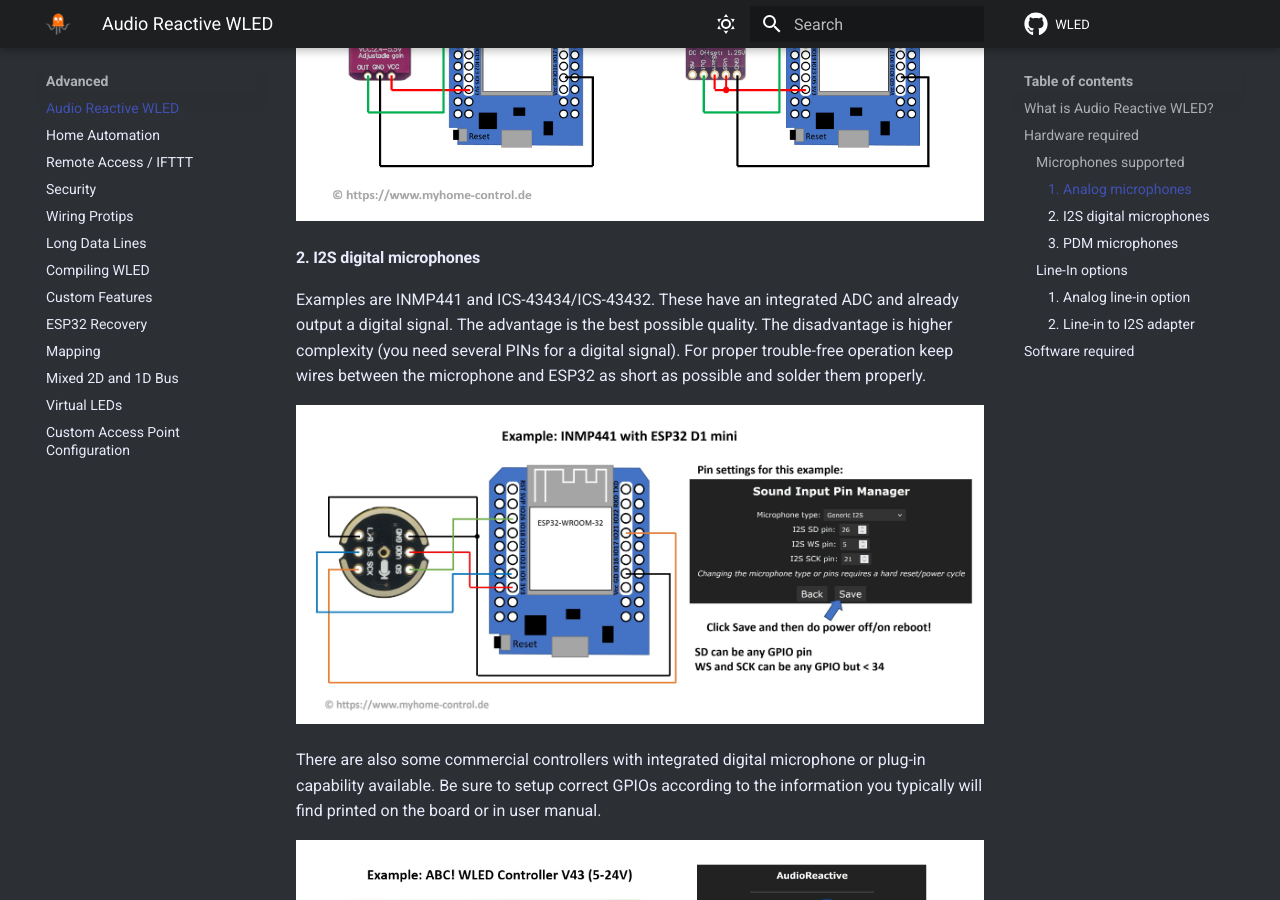
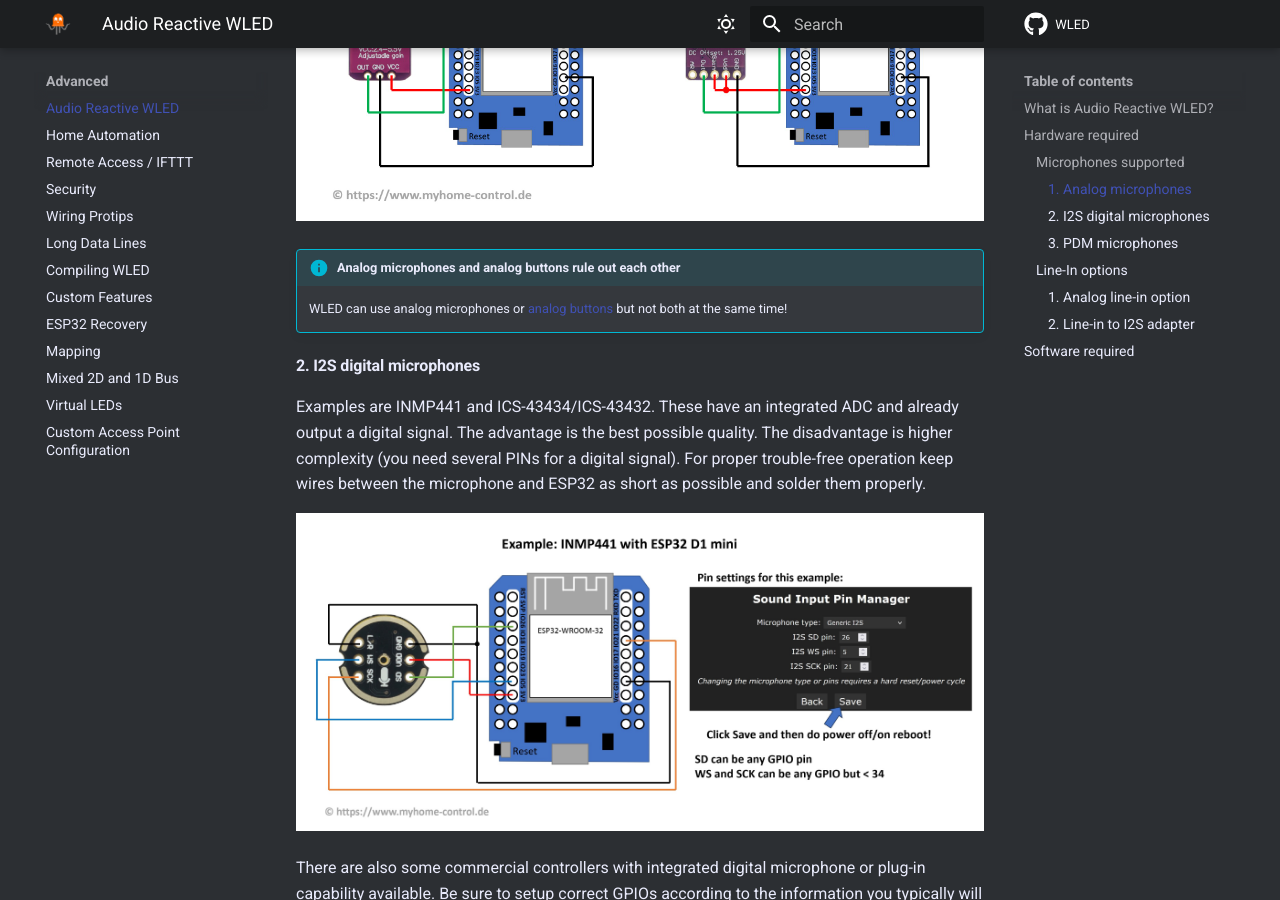
Before and after one commit to Aircoookie/WLED-Docs, an MkDocs documentation site: the page built from docs/advanced/audio-reactive.md, in a window 1280 px wide and 900 px high, scrolled down 962 px. Built offline with MkDocs 1.6.1 and Material for MkDocs 9.7.7, drawn with Linux system fonts in a browser that asks for light colours; comment, search, counter and statistics services are not loaded.

Commit message:
Added info for analog buttons & microphones

```diff
--- a/docs/advanced/audio-reactive.md
+++ b/docs/advanced/audio-reactive.md
@@ -22,6 +22,9 @@
 
 Examples are MAX4466 (not really good) and MAX9814 (slightly better). These microphones are easy to use: you just have to connect 3.3V, GND and the analog output from the microphone to an ADC input (Analog-to-Digital Converter) of ESP32. However, the big disadvantage is the quality: both from the microphones themselves and from the ADCs integrated into microcontrollers, which are actually not well suited for audio processing and highly influenced by the power supply noise.
 ![Example analog microphone](../assets/images/content/example_analog_mic.jpg)
+
+!!! info "Analog microphones and analog buttons rule out each other"
+    WLED can use analog microphones or [analog buttons](features/macros/#analog-button) but not both at the same time!
 
 #### 2. I2S digital microphones
 
```
